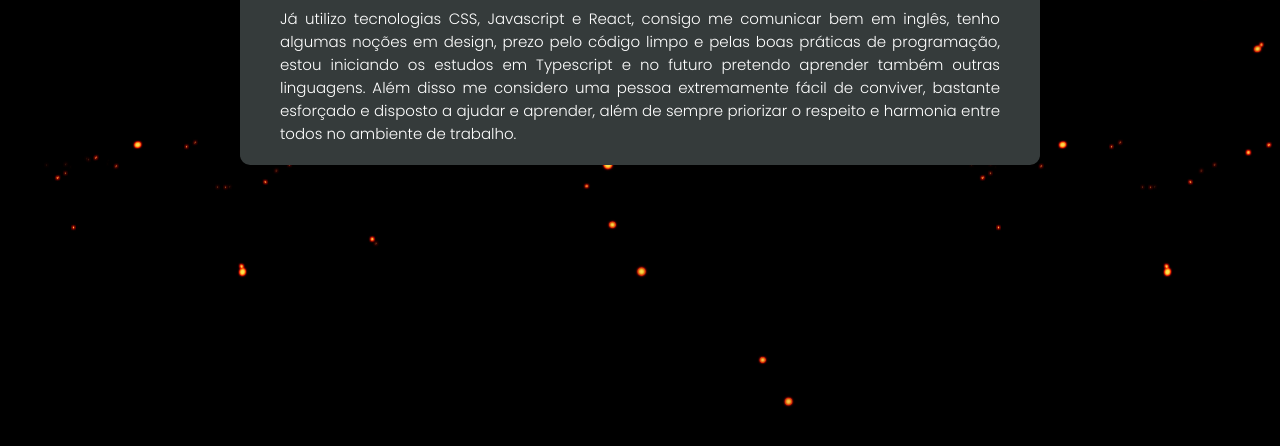
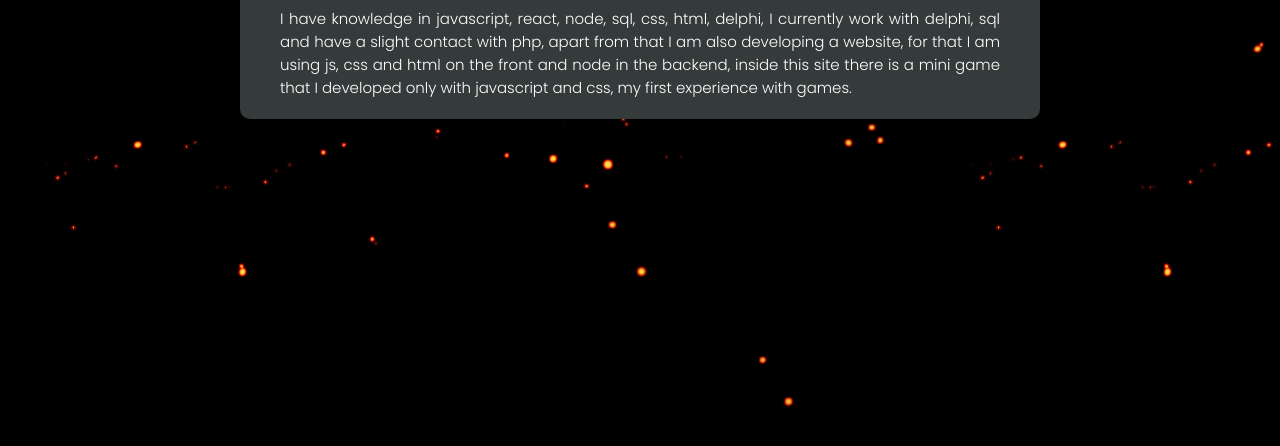
Before and after one commit to leonfritas/Meu-portif-lio, a plain HTML site: page index.html in a window 1280 px wide. Both pictures are taken after a click on the link "Skills". Shown: the part 352-798 px from the top of the page. Drawn offline with Linux system fonts and the light colour scheme.

Commit message:
Update 'about'

```diff
--- a/index.html
+++ b/index.html
@@ -53,13 +53,12 @@
                 <img src="src/images/git.png" alt="logo git">
                 <img src="src/images/github.png" alt="logo github">
             </div>
-            <p>Já
-                utilizo tecnologias CSS, Javascript e React, consigo me comunicar bem em inglês, tenho algumas
-                noções em design, prezo pelo código limpo e pelas boas práticas de programação, estou iniciando os
-                estudos em Typescript e no futuro pretendo aprender também outras linguagens.
-                Além disso me considero uma pessoa extremamente fácil de conviver, bastante esforçado e disposto a
-                ajudar e aprender, além de sempre priorizar o respeito e harmonia entre todos
-                no ambiente de trabalho.
+            <p>I have knowledge in javascript, react, node, sql, css, html, delphi,
+                 I currently work with delphi, sql and have a slight contact with php,
+                  apart from that I am also developing a website,
+                for that I am using js, css and html on the front and node in the backend,
+                 inside this site there is a mini game that I developed only with javascript
+                 and css, my first experience with games.
 
 
             </p>
```
